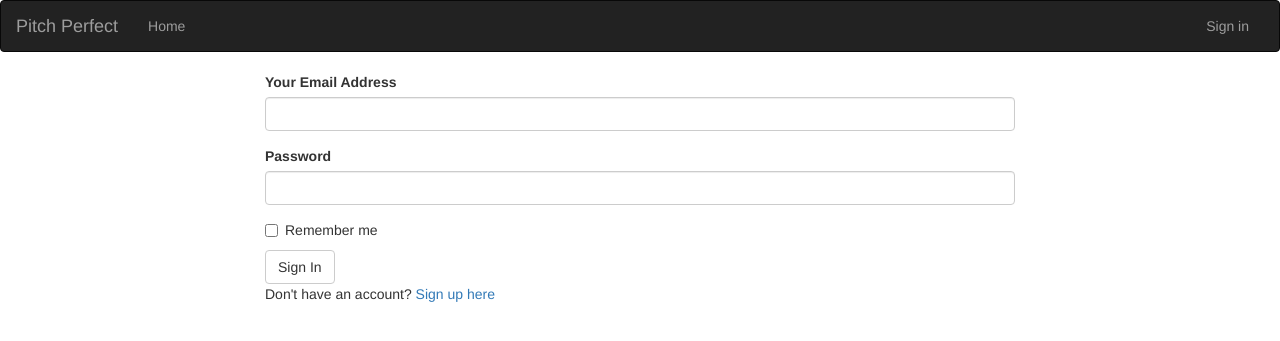
After one commit to billowbashir/pitch-perfect, a Flask app: template app/templates/auth/login.html in a window 1280 px wide. The commit adds this page. Shown: the top 341 px of the page. Run offline with Flask 2, Linux system fonts and the light colour scheme; the template is opened without the code that fills it: values that come from a table or form of the project are taken from there, others are empty; parts of the project's set-up code (start-up, migrations or seed data) failed here and were passed over; some libraries are stand-ins or nearby versions.

Commit message:
add navbar to home page

```diff
--- a/app/__init__.py
+++ b/app/__init__.py
@@ -10,6 +10,8 @@ def create_app(config_name):
     from .main import main as main_blueprint
     app.register_blueprint(main_blueprint)
 
+    from .auth import auth as auth_blueprint
+    app.register_blueprint(auth_blueprint)
     # app.config['SECRET_KEY'] ='1234'
     bootstrap.init_app(app)
     return app
--- /dev/null
+++ b/app/auth/__init__.py
@@ -0,0 +1,3 @@
+from flask import Blueprint
+auth = Blueprint('auth',__name__)
+from . import views
--- /dev/null
+++ b/app/auth/forms.py
@@ -0,0 +1,13 @@
+from flask_wtf import FlaskForm
+from wtforms import StringField,PasswordField,BooleanField,SubmitField
+from wtforms.validators import Required,Email,EqualTo
+# from wtforms import ValidationError
+
+
+
+
+class LoginForm(FlaskForm):
+    email = StringField('Your Email Address',validators=[Required(),Email()])
+    password = PasswordField('Password',validators =[Required()])
+    remember = BooleanField('Remember me')
+    submit = SubmitField('Sign In')
--- a/app/main/views.py
+++ b/app/main/views.py
@@ -1,9 +1,6 @@
 from flask import render_template
 from . import main
-from .forms import LoginForm
 
 @main.route('/')
 def index():
-    login_form = LoginForm()
-
-    return render_template('index.html', login_form=login_form)
+    return render_template('index.html')
--- /dev/null
+++ b/app/templates/auth/login.html
@@ -0,0 +1,15 @@
+{%extends 'base.html'%}
+{% import 'bootstrap/wtf.html' as wtf%}
+{% block content %}
+<div class="container">
+    <div class="row">
+      <div class= "col-md-2"> </div>
+      <div class="col-md-8">
+      <!-- Login form -->
+      {{wtf.quick_form(login_form)}}
+      <p> Don't have an account? <a href="#">Sign up here</a></p>
+     </div>
+     <div clas="col-md-2"> </div>
+    </div>
+</div>
+{% endblock %}
--- a/app/templates/base.html
+++ b/app/templates/base.html
@@ -1 +1,5 @@
 {% extends 'bootstrap/base.html'%}
+<!-- Navbar block  -->
+{% block navbar %}
+    {% include 'navbar.html' %}
+{% endblock %}
--- /dev/null
+++ b/app/templates/navbar.html
@@ -0,0 +1,25 @@
+<div class="navbar navbar-inverse" role="navigation">
+       <div class="container-fluid">
+           <div class="navbar-header">
+               <button type="button" class="navbar-toggle" data-toggle="collapse" data-target=".navbar-collapse">
+                 <span class="sr-only">Toggle navigation</span>
+                 <span class="icon-bar"></span>
+                 <span class="icon-bar"></span>
+                 <span class="icon-bar"></span>
+               </button>
+               <a class="navbar-brand" href="/"> Pitch Perfect </a>
+           </div>
+           <div class="navbar-collapse collapse">
+               <ul class="nav navbar-nav">
+                   <li><a href="/">Home</a></li>
+               </ul>
+                  <ul class="nav navbar-nav navbar-right">
+
+                  <li><a href="#">Sign in</a></li>
+
+                </ul>
+
+           </div>
+
+       </div>
+   </div>
```
Also changed, not shown: app/auth/views.py (added, +9 -0 lines), app/templates/index.html (+1 -9 lines), app/templates/auth/register.html (added).
